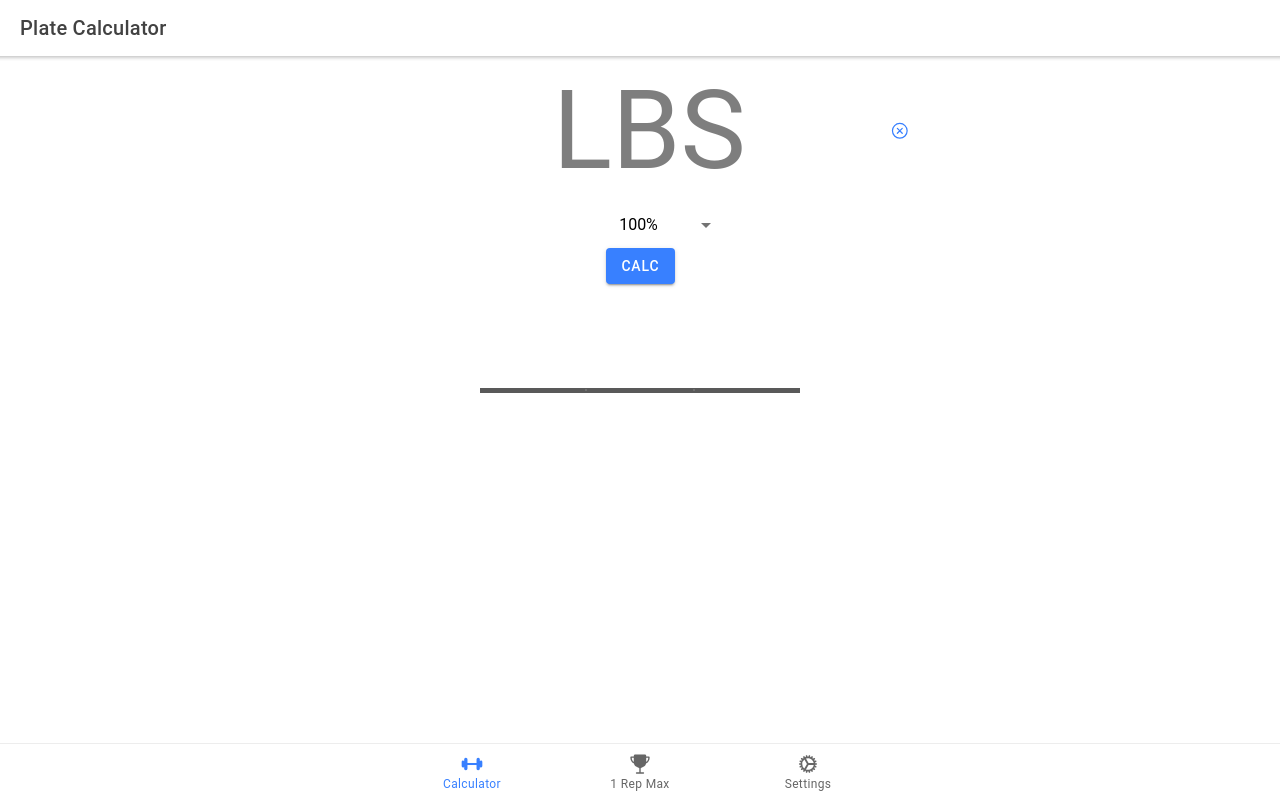
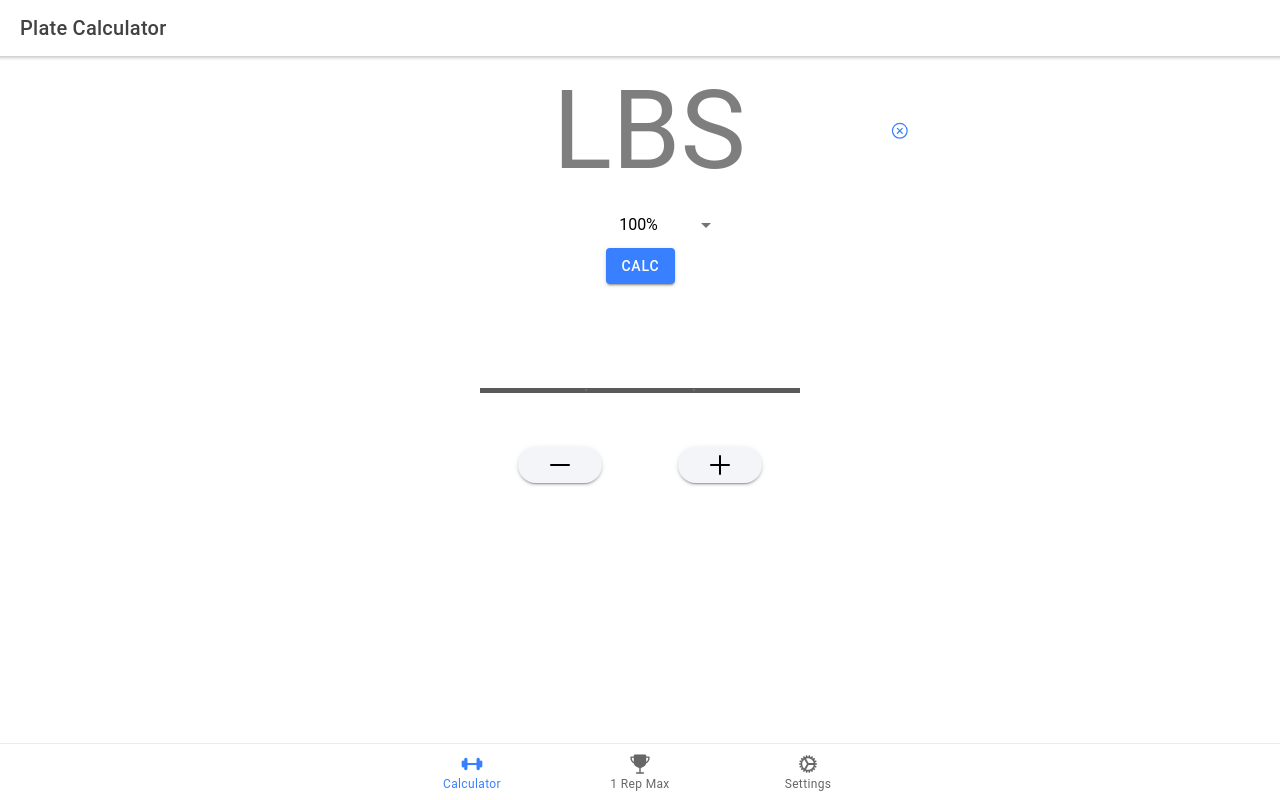
Before and after one commit to AlexMNet/plate-weight-pwa, a React (Create React App) app: page /tab1 in a window 1280 px wide. Both pictures are taken after a click on the element "CALC". Built offline with nearby package versions, Linux system fonts and the light colour scheme.

Commit message:
update UI and refactor functions

```diff
--- a/src/components/Bar.tsx
+++ b/src/components/Bar.tsx
@@ -1,9 +1,16 @@
 import styled from 'styled-components';
 import Plate from './Plate';
 import type { RootState } from '../redux/app/store';
-import { useSelector } from 'react-redux';
+import { add, remove } from 'ionicons/icons';
+import { IonIcon, IonButton } from '@ionic/react';
+import {
+  addWeightByFive,
+  removeWeightByFive,
+} from '../redux/features/plateSlice';
+import { useSelector, useDispatch } from 'react-redux';
 
 const Bar: React.FC = () => {
+  const dispatch = useDispatch();
   const { plateData } = useSelector((state: RootState) => state.plate);
   return (
     <Wrapper>
@@ -29,6 +36,26 @@ const Bar: React.FC = () => {
           ))}
         </BarRight>
       </Barbell>
+      {Object.keys(plateData).length > 0 && (
+        <ButtonWrapper>
+          <IonButton
+            shape='round'
+            color='light'
+            onClick={() => dispatch(removeWeightByFive())}
+          >
+            <IonIcon icon={remove} size='large' style={{ fontSize: '64px' }} />
+          </IonButton>
+          <IonButton
+            shape='round'
+            color='light'
+            onClick={() => {
+              dispatch(addWeightByFive());
+            }}
+          >
+            <IonIcon icon={add} size='large' style={{ fontSize: '64px' }} />
+          </IonButton>
+        </ButtonWrapper>
+      )}
     </Wrapper>
   );
 };
@@ -40,7 +67,8 @@ const Wrapper = styled.div`
   flex-direction: column;
   align-items: center;
   justify-content: center;
-  padding: 100px 0;
+  padding: 100px 0 50px 0;
+  position: relative;
 `;
 
 const Barbell = styled.div`
@@ -51,6 +79,7 @@ const Barbell = styled.div`
   flex-direction: row;
   align-items: center;
   justify-content: space-between;
+  margin-bottom: 50px;
 `;
 
 const BarLeft = styled.div`
@@ -72,3 +101,10 @@ const BarRight = styled.div`
   align-items: center;
   justify-content: flex-start;
 `;
+
+const ButtonWrapper = styled.div`
+  display: flex;
+  justify-content: space-around;
+  align-items: center;
+  width: 100%;
+`;
--- a/src/components/InputDisplay.tsx
+++ b/src/components/InputDisplay.tsx
@@ -1,56 +1,114 @@
 import styled from 'styled-components';
-import { IonInput, IonSelect, IonSelectOption, IonLabel } from '@ionic/react';
-// import { useKeyboardState } from '@ionic/react-hooks/keyboard';
+import {
+  IonInput,
+  IonSelect,
+  IonSelectOption,
+  IonButton,
+  IonIcon,
+  IonText,
+} from '@ionic/react';
+import { closeCircleOutline } from 'ionicons/icons';
 import percentages from '../utils/data/percentages';
 
-interface Props {
-  isOpen: any;
-  keyboardHeight: any;
-}
+// Redux
+import type { RootState } from '../redux/app/store';
+import { useSelector, useDispatch } from 'react-redux';
+import {
+  setInputWeight,
+  setPlateData,
+  setPercentage,
+  setFinalWeight,
+  reset,
+} from '../redux/features/plateSlice';
+import { getDataFromInput } from '../utils/functions';
 
-const InputDisplay: React.FC = () => {
-  // const { isOpen, keyboardHeight } = useKeyboardState();
+const InputDisplay: React.FC<any> = () => {
+  const dispatch = useDispatch();
+  const { inputWeight, percentage, finalWeight } = useSelector(
+    (state: RootState) => state.plate
+  );
 
-  return null;
+  const onInputWeightChange = (e: any) => {
+    dispatch(setInputWeight(e.target.value!));
+    if (e.target.value === '') {
+      dispatch(reset());
+    }
+  };
 
-  // return (
-  //   <Wrapper>
-  //     <FormControl isOpen={isOpen} keyboardHeight={keyboardHeight}>
-  //       <IonLabel>Weight (lbs)</IonLabel>
-  //       <IonInput type='number' inputMode='numeric' placeholder='Weight' />
-  //     </FormControl>
-  //     <FormControl isOpen={isOpen} keyboardHeight={keyboardHeight}>
-  //       <IonLabel>Percentage</IonLabel>
-  //       <IonSelect value={100} placeholder='Percentage'>
-  //         {percentages.map((percentage) => (
-  //           <IonSelectOption key={percentage.value} value={percentage.value}>
-  //             {percentage.label}
-  //           </IonSelectOption>
-  //         ))}
-  //       </IonSelect>
-  //     </FormControl>
-  //   </Wrapper>
-  // );
+  const handleOnClick = () => {
+    const data = getDataFromInput(inputWeight, percentage);
+    dispatch(setFinalWeight(data.finalWeight));
+    dispatch(setPlateData(data.plateData));
+  };
+
+  const handlePercentageChange = (value: string) => {
+    dispatch(setPercentage(value));
+
+    const data = getDataFromInput(inputWeight, value);
+    dispatch(setFinalWeight(data.finalWeight));
+    dispatch(setPlateData(data.plateData));
+  };
+
+  return (
+    <Wrapper>
+      <InputWrapper>
+        <Input
+          value={inputWeight}
+          type='text'
+          inputMode='numeric'
+          placeholder='LBS'
+          size={3}
+          onIonChange={(e: any) => onInputWeightChange(e)}
+        ></Input>
+        <IonButton onClick={() => dispatch(reset())} fill='clear'>
+          <IonIcon icon={closeCircleOutline} />
+        </IonButton>
+      </InputWrapper>
+      <StyledIonSelect
+        interface='popover'
+        value={percentage}
+        placeholder='Percentage'
+        onIonChange={(e) => handlePercentageChange(e.target.value)}
+      >
+        {percentages.map((percentage) => (
+          <IonSelectOption key={percentage.value} value={percentage.value}>
+            {percentage.label}
+          </IonSelectOption>
+        ))}
+      </StyledIonSelect>
+      <IonButton onClick={() => handleOnClick()}>Calc</IonButton>
+      {Number(inputWeight) !== finalWeight && (
+        <IonText color='warning'>
+          <p>
+            Final Weight: <span>{finalWeight}</span>{' '}
+          </p>
+        </IonText>
+      )}
+    </Wrapper>
+  );
 };
 
 export default InputDisplay;
 
-const Wrapper = styled.div`
+const InputWrapper = styled.div`
   display: flex;
-  flex-direction: row;
-  justify-content: center;
+  justify-content: space-between;
   align-items: center;
-  max-width: 500px;
-  margin: auto auto;
-  margin-bottom: 10px;
-  text-align: center;
-  /* gap: 10px; */
+  margin-left: 65px;
 `;
 
-const FormControl = styled.div<Props>`
-  width: 100%;
-  margin-top: ${(props) =>
-    props.isOpen ? `${props.keyboardHeight * -1 - 200}px` : null};
-  background-color: --ion-background-color;
-  z-index: 100;
+const Wrapper = styled.div`
+  margin: 0 auto;
+  text-align: center;
 `;
+
+const StyledIonSelect = styled(IonSelect)`
+  && {
+    width: 150px;
+    margin: 0 auto;
+  }
+`;
+
+const Input = styled(IonInput)<{ value: string }>`
+  font-size: 110px;
+`;
--- a/src/components/InputDisplay2.css
+++ /dev/null
@@ -1,3 +0,0 @@
-ion-input {
-  --color: #333;
-}
--- a/src/components/InputDisplay2.tsx
+++ /dev/null
@@ -1,122 +0,0 @@
-import styled from 'styled-components';
-import {
-  IonInput,
-  IonSelect,
-  IonSelectOption,
-  IonButton,
-  IonIcon,
-  IonText,
-} from '@ionic/react';
-import { closeCircleOutline } from 'ionicons/icons';
-import percentages from '../utils/data/percentages';
-import './InputDisplay2.css';
-import { getPlateComponentData } from '../utils/functions';
-
-// Redux
-import type { RootState } from '../redux/app/store';
-import { useSelector, useDispatch } from 'react-redux';
-import {
-  setInputWeight,
-  setPlateData,
-  setPercentage,
-  setFinalWeight,
-  reset,
-} from '../redux/features/plateSlice';
-import { percentageOfInputWeight } from '../utils/functions';
-
-const InputDisplay2: React.FC<any> = () => {
-  const { inputWeight, percentage, finalWeight } = useSelector(
-    (state: RootState) => state.plate
-  );
-  const dispatch = useDispatch();
-
-  const onInputWeightChange = (e: any) => {
-    dispatch(setInputWeight(e.target.value!));
-    if (e.target.value === '') {
-      dispatch(reset());
-    }
-  };
-
-  const handleOnClick = () => {
-    const weight = percentageOfInputWeight(inputWeight, percentage);
-    dispatch(setFinalWeight(weight));
-    const data = getPlateComponentData(weight);
-    dispatch(setPlateData(data));
-  };
-
-  const handlePercentageChange = (value: string) => {
-    dispatch(setPercentage(value));
-    const weight = percentageOfInputWeight(inputWeight, value);
-    dispatch(setFinalWeight(weight));
-    const data = getPlateComponentData(weight);
-    dispatch(setPlateData(data));
-  };
-
-  return (
-    <Wrapper>
-      <InputWrapper>
-        <Input
-          value={inputWeight}
-          type='text'
-          inputMode='numeric'
-          placeholder='LBS'
-          size={3}
-          onIonChange={(e: any) => onInputWeightChange(e)}
-        ></Input>
-        <IonButton onClick={() => dispatch(reset())} fill='clear'>
-          <IonIcon icon={closeCircleOutline} />
-        </IonButton>
-      </InputWrapper>
-      <StyledIonSelect
-        interface='popover'
-        value={percentage}
-        placeholder='Percentage'
-        onIonChange={(e) => handlePercentageChange(e.target.value)}
-      >
-        {percentages.map((percentage) => (
-          <IonSelectOption key={percentage.value} value={percentage.value}>
-            {percentage.label}
-          </IonSelectOption>
-        ))}
-      </StyledIonSelect>
-      <IonButton onClick={() => handleOnClick()}>Calc</IonButton>
-      {Number(inputWeight) !== finalWeight && (
-        <IonText color='warning'>
-          <p>
-            Final Weight: <span>{finalWeight}</span>{' '}
-          </p>
-        </IonText>
-      )}
-    </Wrapper>
-  );
-};
-
-export default InputDisplay2;
-
-const InputWrapper = styled.div`
-  display: flex;
-  justify-content: space-between;
-  align-items: center;
-  margin-left: 65px;
-`;
-
-const Wrapper = styled.div`
-  margin: 0 auto;
-  text-align: center;
-`;
-
-const StyledIonSelect = styled(IonSelect)`
-  && {
-    width: 150px;
-    margin: 0 auto;
-  }
-`;
-
-const Input = styled(IonInput)<{ value: string }>`
-  font-size: 110px;
-
-  /* &:after {
-    content: ${(props) => (props.value.length > 0 ? 'lbs' : '')};
-    font-size: 24px;
-  } */
-`;
--- a/src/components/PlateBadgeDisplay.tsx
+++ b/src/components/PlateBadgeDisplay.tsx
@@ -5,13 +5,13 @@ import type { RootState } from '../redux/app/store';
 
 const PlateBadgeDisplay: React.FC = () => {
   const { plateData } = useSelector((state: RootState) => state.plate);
-  console.log(plateData);
 
+  // Get the last object in the array. Contains an object that has the amount of each plate as well as colors
   let plateNumbers = [];
   if (plateData.length > 1) {
     plateNumbers = plateData[plateData.length - 1];
-    console.log(plateNumbers);
   }
+
   return (
     <Wrapper>
       {/* 45lb Plates */}
--- a/src/pages/Tab1.tsx
+++ b/src/pages/Tab1.tsx
@@ -5,11 +5,9 @@ import {
   IonTitle,
   IonToolbar,
 } from '@ionic/react';
-// import WeightDisplay from '../components/WeightDisplay';
 import Bar from '../components/Bar';
 import PlateBadgeDisplay from '../components/PlateBadgeDisplay';
-// import InputDisplay from '../components/InputDisplay';
-import InputDisplay2 from '../components/InputDisplay2';
+import InputDisplay from '../components/InputDisplay';
 import styled from 'styled-components';
 
 const Tab1: React.FC = () => {
@@ -22,11 +20,9 @@ const Tab1: React.FC = () => {
       </IonHeader>
       <IonContent scrollY={false} fullscreen>
         <Container>
-          <InputDisplay2 />
+          <InputDisplay />
           <Bar />
           <PlateBadgeDisplay />
-          {/* <WeightDisplay /> */}
-          {/* <InputDisplay /> */}
         </Container>
       </IonContent>
     </IonPage>
--- a/src/redux/features/plateSlice.ts
+++ b/src/redux/features/plateSlice.ts
@@ -1,5 +1,6 @@
 import { createSlice } from '@reduxjs/toolkit';
 import type { PayloadAction } from '@reduxjs/toolkit';
+import { getPlateComponentData } from '../../utils/functions';
 
 export interface PlateState {
   inputWeight: string;
@@ -38,6 +39,14 @@ export const plateSlice = createSlice({
       state.finalWeight = 0;
     },
     reset: () => initialState,
+    addWeightByFive: (state) => {
+      state.finalWeight += 5;
+      state.plateData = getPlateComponentData(state.finalWeight);
+    },
+    removeWeightByFive: (state) => {
+      state.finalWeight -= 5;
+      state.plateData = getPlateComponentData(state.finalWeight);
+    },
   },
 });
 
@@ -48,5 +57,7 @@ export const {
   setFinalWeight,
   clearInputs,
   reset,
+  addWeightByFive,
+  removeWeightByFive,
 } = plateSlice.actions;
 export default plateSlice.reducer;
--- a/src/utils/functions.ts
+++ b/src/utils/functions.ts
@@ -84,3 +84,19 @@ export const percentageOfInputWeight = (
   }
   return finalWeight;
 };
+
+export const getDataFromInput = (
+  inputWeight: string,
+  percentage: string,
+  thirtyFive?: boolean,
+  barWeight?: number
+) => {
+  const finalWeight = percentageOfInputWeight(inputWeight, percentage);
+
+  const plateData = getPlateComponentData(finalWeight);
+
+  return {
+    finalWeight,
+    plateData,
+  };
+};
```
